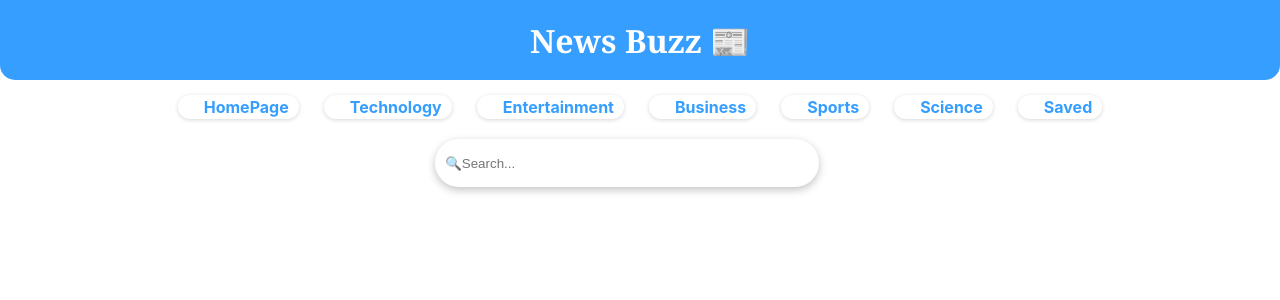
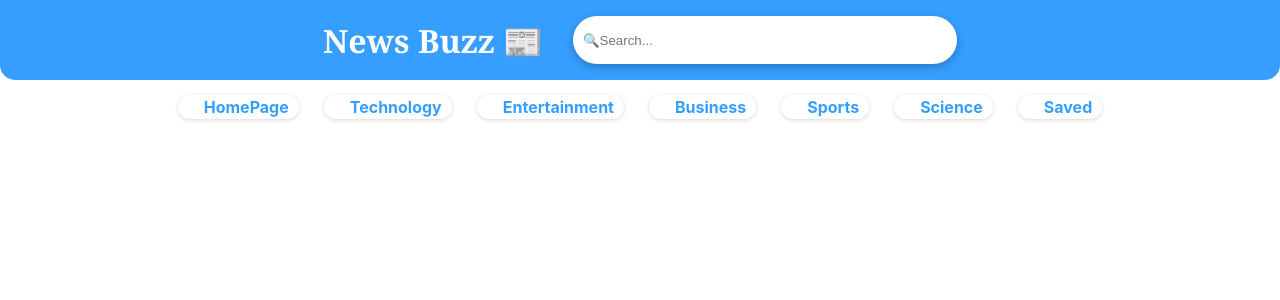
Before and after one commit to Atharv-28/news-buzz, a React (Create React App) app: page /saved in a window 1280 px wide. Shown: the top 300 px of the page. Built offline with nearby package versions, Linux system fonts and the light colour scheme; some icons are missing.

Commit message:
search bar moved

```diff
--- a/src/App.js
+++ b/src/App.js
@@ -1,21 +1,28 @@
 import "./App.css";
 import { BrowserRouter, Routes, Route } from "react-router-dom";
+import { useState } from "react";
 import Header from "./components/header";
 import Navbar from "./components/navbar";
 import HomePage from "./pages/HomePage";
-import ArticleFetch from "./features/ArtcileFetch";
+import ArticleFetch from "./features/ArticleFetch";
 import ArticlePage from "./pages/ArticlePage";
 
 function App() {
+  const [searchTerm, setSearchTerm] = useState(""); // State for search term
+
+  const handleSearch = (event) => {
+    setSearchTerm(event.target.value); // Update search term on input change
+  };
+
   return (
     <BrowserRouter>
-      <Header />
+      <Header searchTerm={searchTerm} handleSearch={handleSearch} /> {/* Pass search props */}
       <Navbar />
       <Routes>
-        <Route path="/" element={<HomePage />} />
-        <Route path="/:category" element={<ArticleFetch />} />
-        <Route path="/article/:title" element={<ArticlePage />} /> // specific article
-        <Route path="/saved" element={<ArticleFetch />} />
+        <Route path="/" element={<HomePage searchTerm={searchTerm} />} />
+        <Route path="/:category" element={<ArticleFetch searchTerm={searchTerm} />} /> {/* Pass searchTerm */}
+        <Route path="/article/:title" element={<ArticlePage />} />
+        <Route path="/saved" element={<ArticleFetch searchTerm={searchTerm} />} /> {/* Pass searchTerm */}
       </Routes>
     </BrowserRouter>
   );
--- a/src/components/header.js
+++ b/src/components/header.js
@@ -1,11 +1,15 @@
-import React from 'react';
-import '../styles/header.css'
-import BookmarkIcon from '@mui/icons-material/Bookmark';
+import React from "react";
+import "../styles/header.css";
+import BookmarkIcon from "@mui/icons-material/Bookmark";
+import SearchBar from "./searchBar";
 
-const Header = () => (
-  <header className="header">
-    <h1 className='head'>News Buzz 📰</h1>
-  </header>
-);
+const Header = ({ searchTerm, handleSearch }) => {
+  return (
+    <header className="header">
+      <h1 className="head">News Buzz 📰</h1>
+      <SearchBar searchTerm={searchTerm} handleSearch={handleSearch} /> {/* Include SearchBar */}
+    </header>
+  );
+};
 
 export default Header;
--- a/src/features/ArtcileFetch.js
+++ b/src/features/ArticleFetch.js
@@ -1,48 +1,39 @@
 import React, { useState, useEffect } from "react";
 import { useParams, useLocation } from "react-router-dom";
 import { useDispatch, useSelector } from "react-redux";
-import SearchBar from "../components/searchBar";
 import NewsItem from "../components/NewsItem";
 import Pagination from "../components/Pagination";
 import { fetchNews, loadSavedArticles } from "./newsSlice";
 import "../styles/articleFetch.css";
 
-const ArticleFetch = ({ defaultCategory }) => {
-  //Initiating States
-  const { category } = useParams();  //for category of news
-  const location = useLocation();  // for page location
-  const [searchTerm, setSearchTerm] = useState(""); // for search mechanism
+const ArticleFetch = ({ defaultCategory = "general", searchTerm }) => {
+  const { category } = useParams(); // for category of news
+  const location = useLocation(); // for page location
   const [page, setPage] = useState(1); // for pagination
-  const dispatch = useDispatch();  // redux method to handle states
+  const dispatch = useDispatch(); // redux method to handle states
   const { articles, loading, error, totalResults, savedArticles } = useSelector(
     (state) => state.news
   );
 
   useEffect(() => {
     if (location.pathname === "/saved") {
-      dispatch(loadSavedArticles());  // to load saved articles when on saved page
+      dispatch(loadSavedArticles()); // to load saved articles when on saved page
     } else {
-      dispatch(fetchNews({ category: category || defaultCategory, page }));  // To load news according to category & page no {Note: Because of Gnews, we will only get 10 articles that's why we will have 1 page of news & pagination is useless}
+      dispatch(fetchNews({ category: category || defaultCategory, page })); // To load news according to category & page no
     }
   }, [category, defaultCategory, page, location.pathname, dispatch]); // Parameters/props for useEffect
 
-  // Handling search typing event
-  const handleSearch = (event) => {
-    setSearchTerm(event.target.value);
-  };
-
-  // Handling results of above search event
+  // Handling results of search
   const filteredNews = (location.pathname === "/saved" ? savedArticles : articles).filter((article) =>
     article.title.toLowerCase().includes(searchTerm.toLowerCase())
   );
 
-  // To specify no. of articles in a single page. {Read Note on line no. 25}
+  // To specify no. of articles in a single page
   const totalPages = Math.ceil((location.pathname === "/saved" ? filteredNews.length : totalResults) / 10);
 
   return (
     <div className="fetchPage">
       <div className="fetchContent">
-        <SearchBar searchTerm={searchTerm} handleSearch={handleSearch} />
         {loading && location.pathname !== "/saved" ? (
           <p className="Msg">Loading...</p>
         ) : error && location.pathname !== "/saved" ? (
--- a/src/pages/HomePage.js
+++ b/src/pages/HomePage.js
@@ -1,10 +1,10 @@
 import React from 'react';
-import ArticleFetch from '../features/ArtcileFetch';
+import ArticleFetch from '../features/ArticleFetch';
 
-const HomePage = () => {
+const HomePage = ({searchTerm}) => {
   return (
     <div>
-      <ArticleFetch defaultCategory="general" />
+      <ArticleFetch defaultCategory="general" searchTerm={searchTerm} />
     </div>
   );
 };
```
